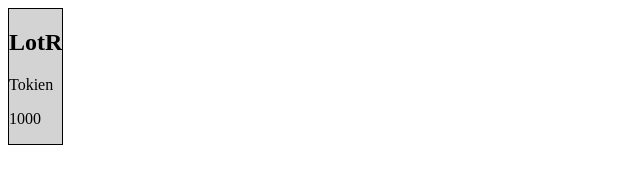
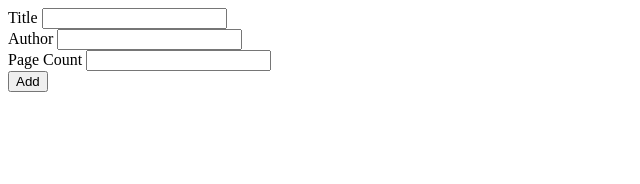
Before and after one commit to thonsm06/library2, a plain HTML site: page index.html in a window 1280 px wide. Shown: the whole page, without its empty margins (0-640 px from the left). Drawn offline with Linux system fonts and the light colour scheme.

Commit message:
Add form to add new book Update book display function

```diff
--- a/index.html
+++ b/index.html
@@ -8,6 +8,21 @@
     <title>Library</title>
 </head>
 <body>
-
+    <!-- <button class="add-button">+</button> -->
+    <form action="" method="post" id="add-book-form">
+        <div>
+            <label for="title">Title</label>
+            <input type="text" name="title" id="title">
+        </div>
+        <div>
+            <label for="author">Author</label>
+            <input type="text" name="author" id="author">
+        </div>
+        <div>
+            <label for="pages">Page Count</label>
+            <input type="number" name="pages" id="pages">
+        </div>
+        <button type="submit" value="Add" form="add-book-form" class="add-button">Add</button>
+    </form>
 </body>
 </html>
--- a/script.js
+++ b/script.js
@@ -1,6 +1,4 @@
 const library = [];
-
-
 
 function CreateBook(title, author, pages, id) {
     this.title = title;
@@ -15,24 +13,37 @@
 
 }
 
-addBookToLibrary("LotR", "Tokien", "1000");
-
 function displayBooks(library) {
+    let i = 1; //track book being display
     for (book of library) {
-        const div = document.createElement("div");
-        // div.classList.add("book container");
+        let bookCard = document.querySelector(`.book-card-${i}`);
+        if (bookCard === null) { //if book has not been displayed
+            bookCard = document.createElement("div");
+            bookCard.classList.toggle(`book-card-${i}`);
             const title = document.createElement("h2");
             title.textContent = book.title;
             const author = document.createElement("p");
             author.textContent = book.author;
             const pages = document.createElement("p");
             pages.textContent = book.pages;
-        div.appendChild(title)
-        div.appendChild(author);
-        div.appendChild(pages);
-        document.body.appendChild(div);
-
+            bookCard.appendChild(title)
+            bookCard.appendChild(author);
+            bookCard.appendChild(pages);
+            document.body.appendChild(bookCard);
+        }
+        i++
     }
 }
 
 displayBooks(library);
+
+
+const add = document.querySelector(".add-button");
+add.addEventListener("click", (event) => {
+    const title = document.querySelector("#title").value;
+    const author = document.querySelector("#author").value;
+    const pages = document.querySelector("#pages").value;
+    addBookToLibrary(title, author, pages);
+    displayBooks(library);
+    event.preventDefault();
+});
--- a/style.css
+++ b/style.css
@@ -1,5 +1,16 @@
-div {
+[class*=book-card] {
     background-color: lightgray;
     border: 1px solid black;
     width: max-content;
 }
+
+/* .add-button {
+    background-color: rgb(246, 196, 98);
+    color: black;
+    border: 2px solid black;
+    border-radius: 50%;
+    width: 50px;
+    height: 50px;
+    font-size: 40px;
+    box-shadow: -1px -1px 2px inset;
+} */
```
Lines whose indentation alone changed are shown as unchanged.
